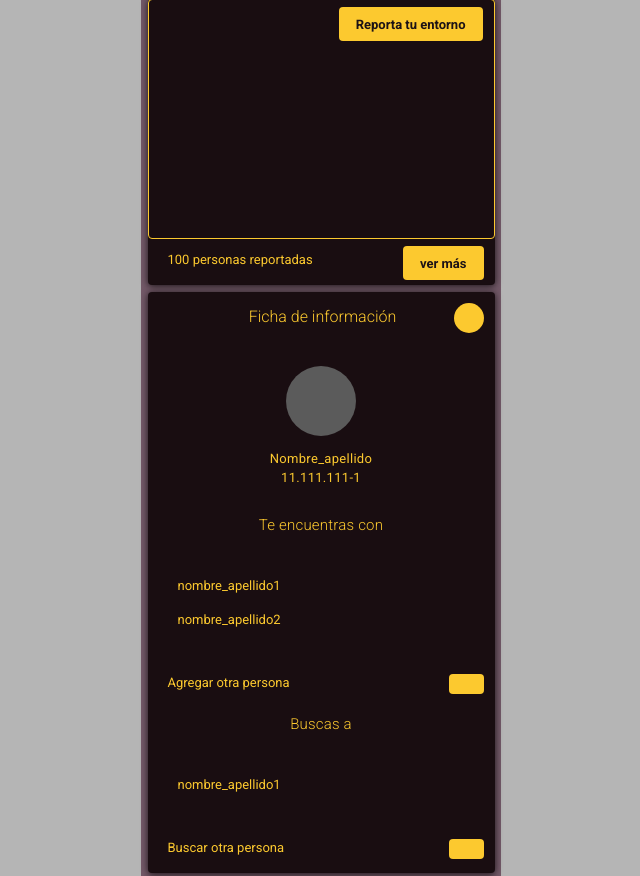
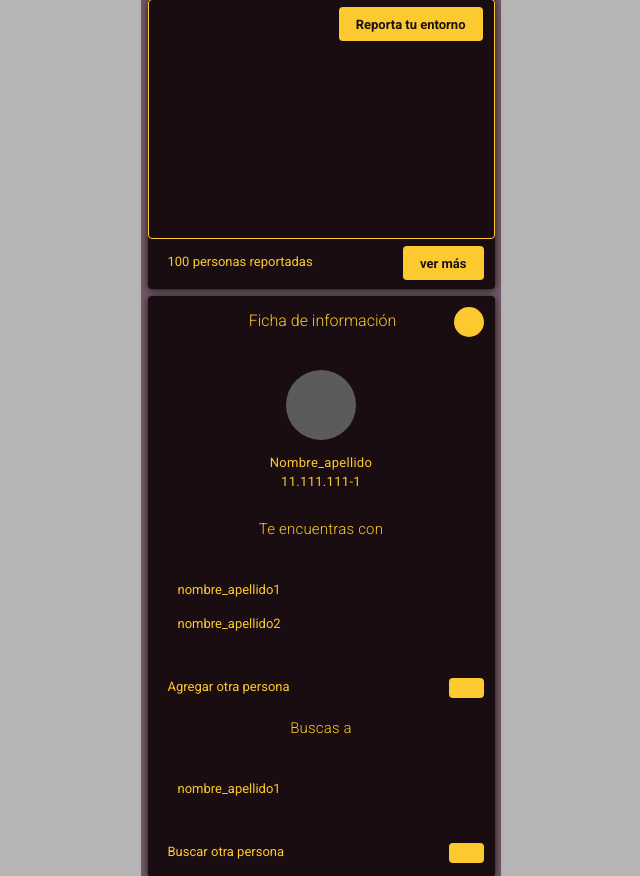
Before and after one commit to ClaudioGC/redport, a PHP site: page /home.html in a window 1280 px wide. Shown: the part 304-1180 px from the top of the page, without its empty margins (319-959 px from the left). Run offline with PHP 8.4, Linux system fonts and the light colour scheme; some libraries are stand-ins or nearby versions.

Commit message:
Ajustes de botones
ajuste botón mapa
ajuste de divs

```diff
--- a/home.html
+++ b/home.html
@@ -55,7 +55,7 @@
    <div class="mapa">
       <div class="button_two"><a href="#">Reporta tu entorno</a></div>
    </div>
-   <div>
+   <div class="map_people">
      <p id="texto_mapa">100 personas reportadas</p>
      <div class="button_two"><a href="#">ver más</a></div>
    </div>
--- a/index.html
+++ b/index.html
@@ -65,7 +65,7 @@
 <div class="container">
 
    <div class="mapa"></div>
-   <div>
+   <div class="map_people">
      <p id="texto_mapa">100 personas reportadas</p>
      <div class="button_two"><a href="#">ver más</a></div>
    </div>
--- a/sass/main.css
+++ b/sass/main.css
@@ -548,8 +548,12 @@ body {
 #texto_mapa {
   display: inline-block;
   position: relative;
-  color: #fcc92f; }
-  #texto_mapa .lista_form_1 {
+  color: #fcc92f;
+  margin-top: 15px; }
+
+.map_people {
+  height: 45px; }
+  .map_people .lista_form_1 {
     display: inline-block;
     width: 200px;
     padding-left: 30px; }
--- a/sass/main.sass
+++ b/sass/main.sass
@@ -66,9 +66,11 @@
 	display: inline-block
 	position: relative
 	color: $font-color
+	margin-top: 15px
 
+.map_people
 
-
+	height: 45px
 
 	//prueba: agregar remover personas
 
```
Also changed, not shown: 1 other file.
